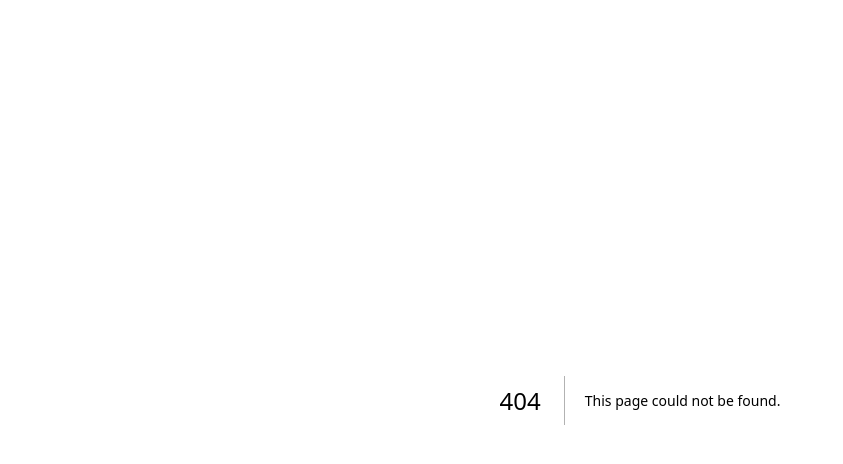
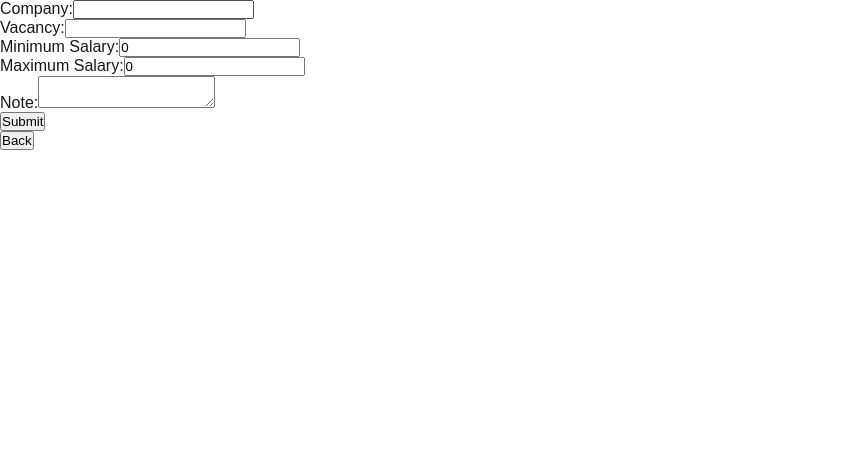
Before and after one commit to N-Zappa/response-tracking-frontend, a Next.js app: page /create in a window 1280 px wide. Before the commit this address had no page. Shown: the top 464 px of the page, without its empty margins (0-843 px from the left). Built offline with nearby package versions, Linux system fonts and the light colour scheme.

Commit message:
feat: create response

```diff
--- /dev/null
+++ b/src/app/create/lib/api.tsx
@@ -0,0 +1,20 @@
+import axios from "axios";
+import { VacancyResponse } from "../types/vacansyResponse";
+
+export const createVacancyResponse = async (dataDto: VacancyResponse) => {
+  try {
+    let { data } = await axios.post(
+      `${process.env.NEXT_PUBLIC_API_URL}create`,
+      {
+        company: dataDto.company,
+        max_salary: dataDto.max_salary,
+        min_salary: dataDto.min_salary,
+        note: dataDto.note,
+        vacancy: dataDto.vacancy,
+      }
+    );
+    return data;
+  } catch (error) {
+    throw new Error("Failed to create response: " + error);
+  }
+};
--- /dev/null
+++ b/src/app/create/page.tsx
@@ -0,0 +1,112 @@
+"use client";
+import Link from "next/link";
+import { useState } from "react";
+import { createVacancyResponse } from "./lib/api";
+
+export interface VacancyResponseDTO {
+  company: string;
+  vacancy: string;
+  min_salary: number;
+  max_salary: number;
+  note: string;
+}
+
+const VacancyForm = () => {
+  const [formData, setFormData] = useState<VacancyResponseDTO>({
+    company: "",
+    vacancy: "",
+    min_salary: 0,
+    max_salary: 0,
+    note: "",
+  });
+
+  const handleChange = (
+    e: React.ChangeEvent<HTMLInputElement | HTMLTextAreaElement>
+  ) => {
+    const { name, value } = e.target;
+    setFormData({
+      ...formData,
+      [name]:
+        name === "min_salary" || name === "max_salary" ? Number(value) : value,
+    });
+  };
+
+  const handleSubmit = async (e: React.FormEvent<HTMLFormElement>) => {
+    e.preventDefault();
+    console.log(formData);
+    await createVacancyResponse(formData);
+  };
+
+  return (
+    <div>
+      <form onSubmit={handleSubmit}>
+        <div>
+          <label>
+            Company:
+            <input
+              type="text"
+              name="company"
+              value={formData.company}
+              onChange={handleChange}
+              required
+            />
+          </label>
+        </div>
+        <div>
+          <label>
+            Vacancy:
+            <input
+              type="text"
+              name="vacancy"
+              value={formData.vacancy}
+              onChange={handleChange}
+              required
+            />
+          </label>
+        </div>
+        <div>
+          <label>
+            Minimum Salary:
+            <input
+              type="number"
+              name="min_salary"
+              value={formData.min_salary}
+              onChange={handleChange}
+              required
+            />
+          </label>
+        </div>
+        <div>
+          <label>
+            Maximum Salary:
+            <input
+              type="number"
+              name="max_salary"
+              value={formData.max_salary}
+              onChange={handleChange}
+              required
+            />
+          </label>
+        </div>
+        <div>
+          <label>
+            Note:
+            <textarea
+              name="note"
+              value={formData.note}
+              onChange={handleChange}
+            ></textarea>
+          </label>
+        </div>
+        <button type="submit">Submit</button>
+      </form>
+      <p>
+        <Link href={"/"} passHref>
+          <button>Back</button>
+        </Link>
+      </p>
+    </div>
+  );
+};
+
+export default VacancyForm;
--- /dev/null
+++ b/src/app/create/types/vacansyResponse.ts
@@ -0,0 +1,7 @@
+export interface VacancyResponse {
+  company: string;
+  vacancy: string;
+  min_salary: number;
+  max_salary: number;
+  note: string;
+}
--- a/src/app/layout.tsx
+++ b/src/app/layout.tsx
@@ -14,8 +14,8 @@ const geistMono = localFont({
 });
 
 export const metadata: Metadata = {
-  title: "Create Next App",
-  description: "Generated by create next app",
+  title: "Response tracker",
+  description: "Response tracker",
 };
 
 export default function RootLayout({
--- /dev/null
+++ b/src/app/lib/api.ts
@@ -0,0 +1,10 @@
+import axios from "axios";
+
+export const fetchVacancyResponses = async () => {
+  try {
+    let { data } = await axios.get(`${process.env.NEXT_PUBLIC_API_URL}all`);
+    return data;
+  } catch (error) {
+    throw new Error("Failed to fetch responses: " + error);
+  }
+};
```
Also changed, not shown: src/app/lib/data.ts (deleted, +0 -11 lines), src/app/page.tsx (+10 -1 lines).
